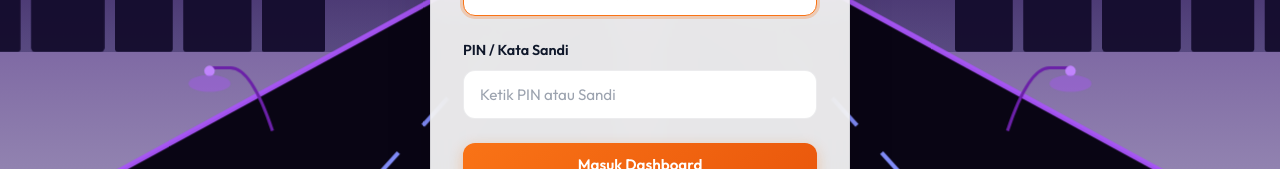
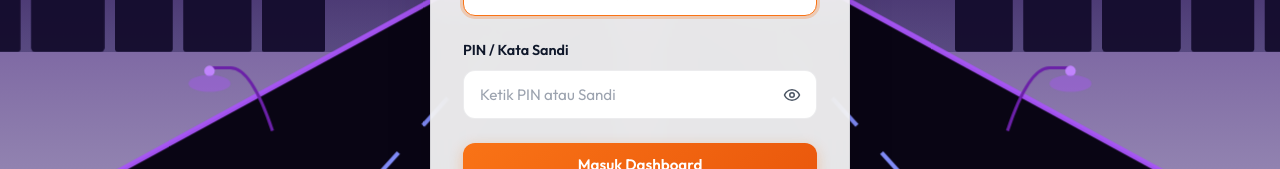
Before and after one commit to Alialkhozini/TRANS-JATENG-Armada, a Nuxt app: page /admin in a window 1280 px wide. Shown: the part 473-642 px from the top of the page. Built offline with nearby package versions, Linux system fonts and the light colour scheme.

Commit message:
fix : add eye toggle show/hide PIN icon on user table and login form

```diff
--- a/app/pages/admin.vue
+++ b/app/pages/admin.vue
@@ -108,15 +108,34 @@
           </div>
           <div class="form-group text-left">
             <label class="form-label" for="loginPin">PIN / Kata Sandi</label>
+            <div class="input-with-eye">
               <input
                 v-model="pinInput"
-              type="password"
+                :type="showLoginPin ? 'text' : 'password'"
                 id="loginPin"
                 class="form-control"
                 placeholder="Ketik PIN atau Sandi"
                 required
                 ref="pinInputRef"
               />
+              <button
+                type="button"
+                @click="showLoginPin = !showLoginPin"
+                class="eye-toggle-btn"
+                :title="showLoginPin ? 'Sembunyikan Sandi' : 'Tampilkan Sandi'"
+              >
+                <svg v-if="!showLoginPin" xmlns="http://www.w3.org/2000/svg" width="18" height="18" viewBox="0 0 24 24" fill="none" stroke="currentColor" stroke-width="2" stroke-linecap="round" stroke-linejoin="round">
+                  <path d="M2 12s3-7 10-7 10 7 10 7-3 7-10 7-10-7-10-7Z"/>
+                  <circle cx="12" cy="12" r="3"/>
+                </svg>
+                <svg v-else xmlns="http://www.w3.org/2000/svg" width="18" height="18" viewBox="0 0 24 24" fill="none" stroke="currentColor" stroke-width="2" stroke-linecap="round" stroke-linejoin="round">
+                  <path d="M9.88 9.88a3 3 0 1 0 4.24 4.24"/>
+                  <path d="M10.73 5.08A10.43 10.43 0 0 1 12 5c7 0 10 7 10 7a13.16 13.16 0 0 1-1.67 2.68"/>
+                  <path d="M6.61 6.61A13.526 13.526 0 0 0 2 12s3 7 10 7a9.74 9.74 0 0 0 5.39-1.61"/>
+                  <line x1="2" x2="22" y1="2" y2="22"/>
+                </svg>
+              </button>
+            </div>
           </div>
           <p v-if="authError" class="error-text text-sm mb-4">❌ {{ authErrorMessage || 'PIN atau kredensial salah.' }}</p>
           <button type="submit" class="btn btn-primary w-full">Masuk Dashboard</button>
@@ -200,7 +219,28 @@
               <tr>
                 <th>Username</th>
                 <th>Role</th>
-                <th>PIN / Sandi</th>
+                <th>
+                  <div class="th-pin-wrapper">
+                    <span>PIN / Sandi</span>
+                    <button
+                      type="button"
+                      @click="toggleAllPins"
+                      class="btn-icon-xs"
+                      :title="isAllPinsVisible ? 'Sembunyikan Semua PIN' : 'Tampilkan Semua PIN'"
+                    >
+                      <svg v-if="!isAllPinsVisible" xmlns="http://www.w3.org/2000/svg" width="14" height="14" viewBox="0 0 24 24" fill="none" stroke="currentColor" stroke-width="2" stroke-linecap="round" stroke-linejoin="round">
+                        <path d="M2 12s3-7 10-7 10 7 10 7-3 7-10 7-10-7-10-7Z"/>
+                        <circle cx="12" cy="12" r="3"/>
+                      </svg>
+                      <svg v-else xmlns="http://www.w3.org/2000/svg" width="14" height="14" viewBox="0 0 24 24" fill="none" stroke="currentColor" stroke-width="2" stroke-linecap="round" stroke-linejoin="round">
+                        <path d="M9.88 9.88a3 3 0 1 0 4.24 4.24"/>
+                        <path d="M10.73 5.08A10.43 10.43 0 0 1 12 5c7 0 10 7 10 7a13.16 13.16 0 0 1-1.67 2.68"/>
+                        <path d="M6.61 6.61A13.526 13.526 0 0 0 2 12s3 7 10 7a9.74 9.74 0 0 0 5.39-1.61"/>
+                        <line x1="2" x2="22" y1="2" y2="22"/>
+                      </svg>
+                    </button>
+                  </div>
+                </th>
                 <th>Aksi</th>
               </tr>
             </thead>
@@ -208,7 +248,28 @@
               <tr v-for="user in usersList" :key="user.id">
                 <td><strong>{{ user.username }}</strong></td>
                 <td><span class="role-tag" :class="user.role.toLowerCase()">{{ user.role }}</span></td>
-                <td><code>{{ showPins ? user.pin : '••••••••' }}</code></td>
+                <td>
+                  <div class="pin-cell-wrapper">
+                    <code class="pin-code">{{ visiblePins[user.id] ? user.pin : '••••••••' }}</code>
+                    <button
+                      type="button"
+                      @click="togglePinVisibility(user.id)"
+                      class="btn-pin-toggle"
+                      :title="visiblePins[user.id] ? 'Sembunyikan PIN' : 'Lihat PIN'"
+                    >
+                      <svg v-if="!visiblePins[user.id]" xmlns="http://www.w3.org/2000/svg" width="15" height="15" viewBox="0 0 24 24" fill="none" stroke="currentColor" stroke-width="2" stroke-linecap="round" stroke-linejoin="round">
+                        <path d="M2 12s3-7 10-7 10 7 10 7-3 7-10 7-10-7-10-7Z"/>
+                        <circle cx="12" cy="12" r="3"/>
+                      </svg>
+                      <svg v-else xmlns="http://www.w3.org/2000/svg" width="15" height="15" viewBox="0 0 24 24" fill="none" stroke="currentColor" stroke-width="2" stroke-linecap="round" stroke-linejoin="round">
+                        <path d="M9.88 9.88a3 3 0 1 0 4.24 4.24"/>
+                        <path d="M10.73 5.08A10.43 10.43 0 0 1 12 5c7 0 10 7 10 7a13.16 13.16 0 0 1-1.67 2.68"/>
+                        <path d="M6.61 6.61A13.526 13.526 0 0 0 2 12s3 7 10 7a9.74 9.74 0 0 0 5.39-1.61"/>
+                        <line x1="2" x2="22" y1="2" y2="22"/>
+                      </svg>
+                    </button>
+                  </div>
+                </td>
                 <td>
                   <div class="action-buttons-cell">
                     <button @click="openEditUserModal(user)" class="btn btn-secondary btn-sm">✏️ Edit</button>
@@ -652,7 +713,26 @@ const authError = ref(false)
 const authErrorMessage = ref('')
 const usernameInputRef = ref(null)
 const pinInputRef = ref(null)
-const showPins = ref(false)
+const showLoginPin = ref(false)
+const visiblePins = ref({})
+
+const togglePinVisibility = (userId) => {
+  visiblePins.value[userId] = !visiblePins.value[userId]
+}
+
+const isAllPinsVisible = computed(() => {
+  if (!usersList.value || usersList.value.length === 0) return false
+  return usersList.value.every(u => visiblePins.value[u.id])
+})
+
+const toggleAllPins = () => {
+  const willShow = !isAllPinsVisible.value
+  const newMap = {}
+  usersList.value.forEach(u => {
+    newMap[u.id] = willShow
+  })
+  visiblePins.value = newMap
+}
 
 const currentUserRole = ref('Admin')
 const currentUsername = ref('admin')
@@ -2007,4 +2087,75 @@ const generatePDFReport = async () => {
   gap: 0.6rem;
 }
 
+
+/* PIN show/hide eye toggle styling */
+.input-with-eye {
+  position: relative;
+  display: flex;
+  align-items: center;
+}
+
+.input-with-eye .form-control {
+  padding-right: 2.75rem;
+}
+
+.eye-toggle-btn {
+  position: absolute;
+  right: 0.75rem;
+  background: none;
+  border: none;
+  color: var(--text-secondary, #94a3b8);
+  cursor: pointer;
+  display: flex;
+  align-items: center;
+  justify-content: center;
+  padding: 0.25rem;
+  border-radius: 4px;
+  transition: color 0.2s ease;
+}
+
+.eye-toggle-btn:hover {
+  color: #f97316;
+}
+
+.th-pin-wrapper {
+  display: flex;
+  align-items: center;
+  gap: 0.4rem;
+}
+
+.pin-cell-wrapper {
+  display: inline-flex;
+  align-items: center;
+  gap: 0.5rem;
+}
+
+.pin-code {
+  font-family: var(--font-mono, monospace);
+  font-size: 0.9rem;
+  letter-spacing: 1px;
+}
+
+.btn-pin-toggle,
+.btn-icon-xs {
+  display: inline-flex;
+  align-items: center;
+  justify-content: center;
+  background: rgba(148, 163, 184, 0.15);
+  border: 1px solid rgba(148, 163, 184, 0.3);
+  color: var(--text-secondary, #94a3b8);
+  padding: 0.25rem 0.35rem;
+  border-radius: 6px;
+  cursor: pointer;
+  transition: all 0.2s ease;
+}
+
+.btn-pin-toggle:hover,
+.btn-icon-xs:hover {
+  background: rgba(249, 115, 22, 0.15);
+  border-color: rgba(249, 115, 22, 0.5);
+  color: #f97316;
+  transform: scale(1.08);
+}
+
 </style>
```
Lines whose indentation alone changed are shown as unchanged.
